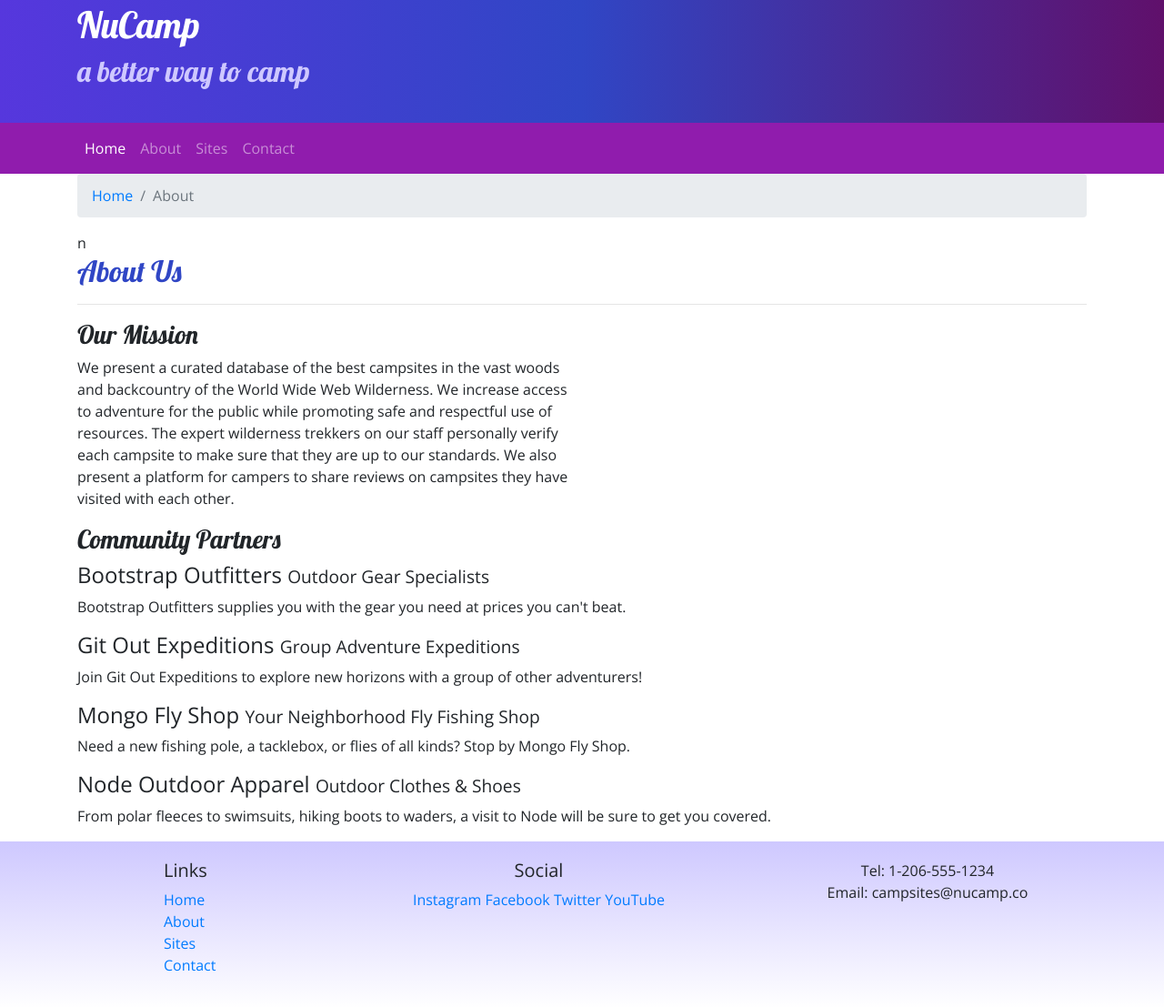
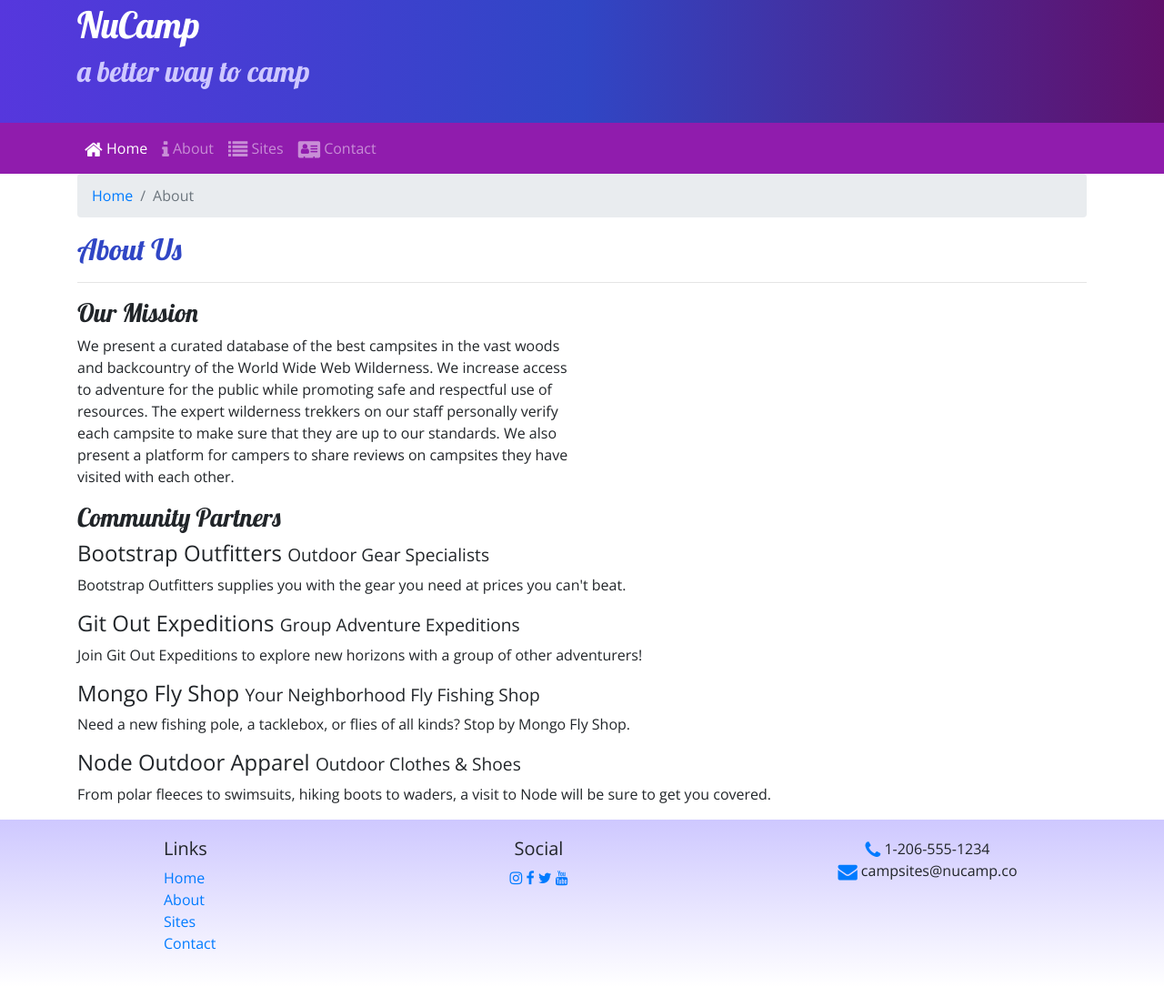
Before and after one commit to fitzerj/nucamp-bootstrap, a website: page aboutus.html in a window 1280 px wide. Shown: the part 27-1134 px from the top of the page at 91% size. After the commit the page ends 1112 px from the top, so only its background shows below. Drawn offline with nearby package versions, Linux system fonts and the light colour scheme.

Commit message:
icon fonts

```diff
--- a/aboutus.html
+++ b/aboutus.html
@@ -8,6 +8,8 @@
 
     <!-- Bootstrap CSS -->
     <link rel="stylesheet" href="node_modules/bootstrap/dist/css/bootstrap.min.css" />
+
+    <link rel="stylesheet" href="node_modules/font-awesome/css/font-awesome.min.css" />
     <link rel="stylesheet" href="https://fonts.googleapis.com/css?family=Lobster|Open+Sans" />
     <link rel="stylesheet" href="css/styles.css" />
 
@@ -35,10 +37,10 @@
             </button>
             <div class="collapse navbar-collapse" id="nucampNavbar">
                 <ul class="navbar-nav">
-                    <li class="nav-item active"><a class="nav-link" href="index.html">Home</a></li>
-                    <li class="nav-item"><a class="nav-link" href="#">About</a></li>
-                    <li class="nav-item"><a class="nav-link" href="#">Sites</a></li>
-                    <li class="nav-item"><a class="nav-link" href="#">Contact</a></li>
+                    <li class="nav-item active"><a class="nav-link" href="index.html"><i class="fa fa-home fa-lg"></i> Home</a></li>
+                    <li class="nav-item"><a class="nav-link" href="#"><i class="fa fa-info fa-lg"></i> About</a></li>
+                    <li class="nav-item"><a class="nav-link" href="#"><i class="fa fa-list fa-lg"></i> Sites</a></li>
+                    <li class="nav-item"><a class="nav-link" href="#"><i class="fa fa-address-card fa-lg"></i> Contact</a></li>
                 </ul>
             </div>
         </div>
@@ -50,7 +52,7 @@
                 <ol class="breadcrumb">
                     <li class="breadcrumb-item"><a href="index.html">Home</a></li>
                     <li class="breadcrumb-item active">About</li>
-                </ol>n
+                </ol>
                <h2>About Us</h2>
                <hr />
             </div>
@@ -92,14 +94,14 @@
                 </div>
                 <div class="col-6 col-sm-5 text-center">
                     <h5>Social</h5>
-                    <a href="http://instagram.com/">Instagram</a>
-                    <a href="http://facebook.com/">Facebook</a>
-                    <a href="http://twitter.com/">Twitter</a>
-                    <a href="http://youtube.com/">YouTube</a>
+                    <a href="http://instagram.com/"><i class="fa fa-instagram"></i></a>
+                    <a href="http://facebook.com/"><i class="fa fa-facebook"></i></a>
+                    <a href="http://twitter.com/"><i class="fa fa-twitter"></i></a>
+                    <a href="http://youtube.com/"><i class="fa fa-youtube"></i></a>
                 </div>
                 <div class="col-sm-4 text-center">
-                    Tel: 1-206-555-1234<br />
-                    Email: campsites@nucamp.co
+                    <i class="fa fa-phone fa-lg text-primary"></i> 1-206-555-1234<br />
+                    <i class="fa fa-envelope fa-lg text-primary"></i> campsites@nucamp.co
                 </div>
            </div>
         </div>
--- a/package.json
+++ b/package.json
@@ -15,6 +15,7 @@
   },
   "dependencies": {
     "bootstrap": "^4.0.0",
+    "font-awesome": "^4.7.0",
     "jquery": "^3.3.1",
     "popper.js": "^1.12.9"
   }
```
Also changed, not shown: index.html (+11 -10 lines), 1 other file.
